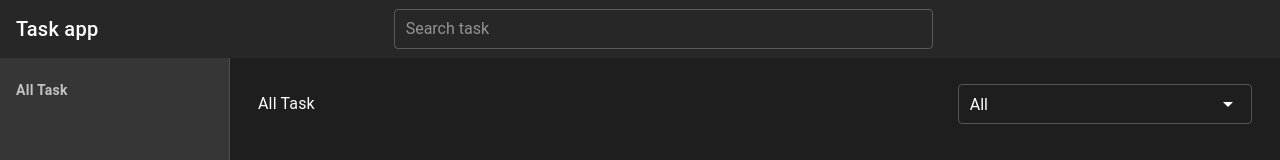
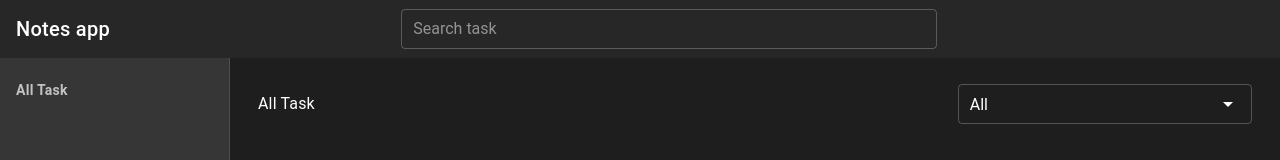
Before and after one commit to alifanantomi/notes-app, a Vue app: page / in a window 1280 px wide. Shown: the top 160 px of the page. Built offline with nearby package versions, Linux system fonts and the light colour scheme.

Commit message:
change app name

```diff
--- a/public/index.html
+++ b/public/index.html
@@ -5,7 +5,7 @@
     <meta http-equiv="X-UA-Compatible" content="IE=edge">
     <meta name="viewport" content="width=device-width,initial-scale=1.0">
     <link rel="icon" href="<%= BASE_URL %>favicon.ico">
-    <title>TaskApp</title>
+    <title>Notes App</title>
     <link href="https://fonts.googleapis.com/css2?family=Inter:wght@300;400;500;600;700;800&display=swap" rel="stylesheet">
     <link rel="stylesheet" href="https://cdn.jsdelivr.net/npm/@mdi/font@latest/css/materialdesignicons.min.css">
   </head>
--- a/src/views/Home.vue
+++ b/src/views/Home.vue
@@ -2,7 +2,7 @@
   <section class="home-wrapper">
     <v-app-bar flat fixed height="58">
       <v-app-bar-nav-icon class="d-md-none d-lg-none" @click.stop="drawer = !drawer"></v-app-bar-nav-icon>
-      <v-toolbar-title class="text-h6 d-none d-md-inline d-lg-inline pl-0">Task app</v-toolbar-title>
+      <v-toolbar-title class="text-h6 d-none d-md-inline d-lg-inline pl-0">Notes app</v-toolbar-title>
       <v-spacer></v-spacer>
       <v-text-field
         placeholder="Search task"
```
